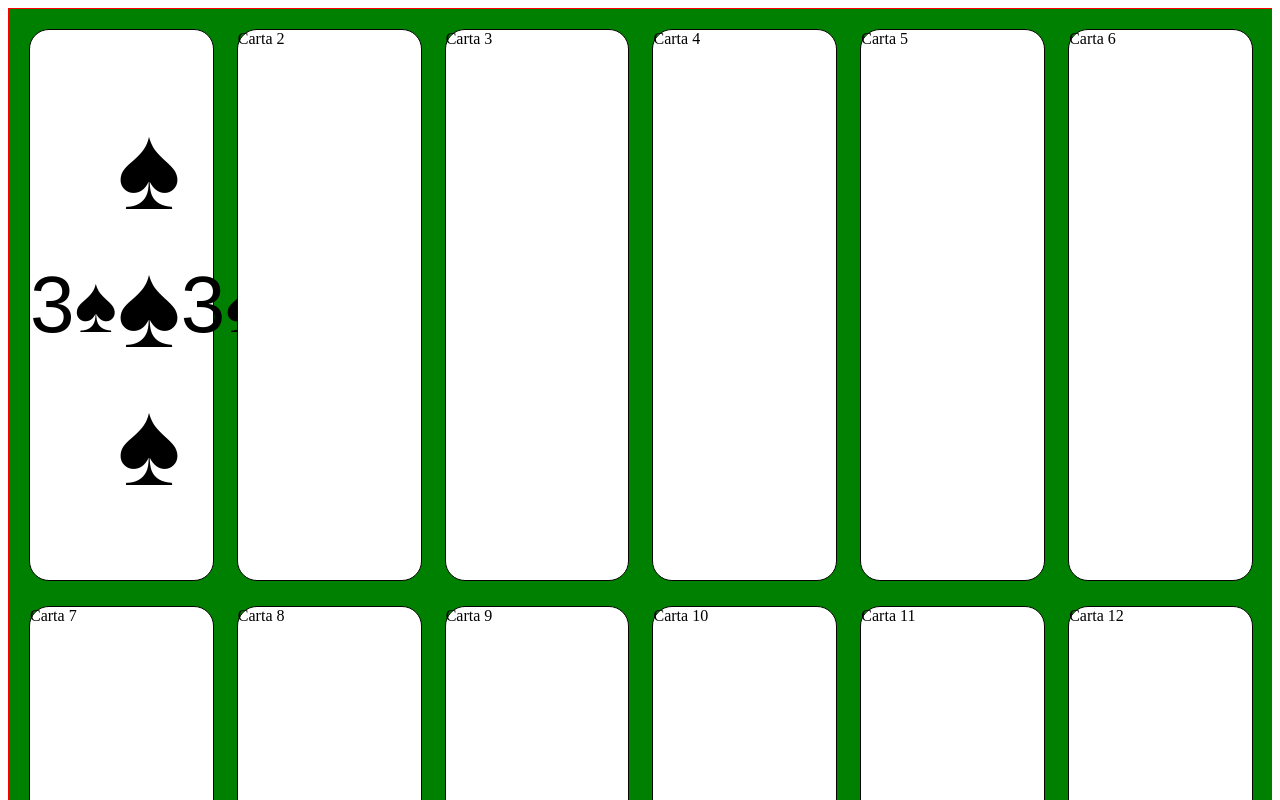
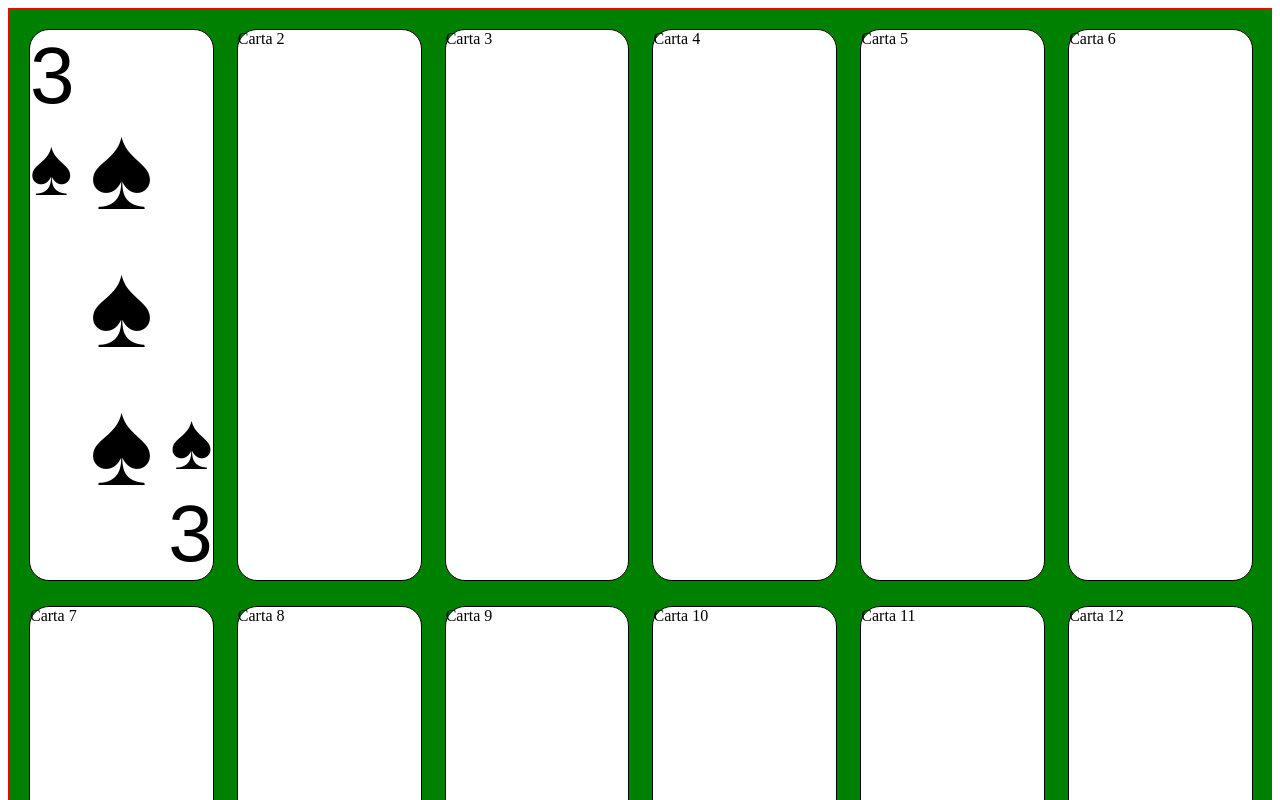
Before and after one commit to JuanMoraless/Baraja-Cartas, a plain HTML site: page index.html in a window 1280 px wide. Shown: the top 800 px of the page. Drawn offline with Linux system fonts and the light colour scheme.

Commit message:
modificacion del 3 y la pica

```diff
--- a/index.html
+++ b/index.html
@@ -9,9 +9,16 @@
     <body>
         <section id="area-cartas">
             <div class=" cartas " id="carta1">
-                <div class="izquierda">3♠</div>
+                <div class="wrapper">
+                  <div class="izquierda">3</div>
+                  <div class="izquierda1">♠</div>
+                  </div>
                 <div class="centro">♠ ♠ ♠</div>
-                <div>3♠</div>
+                <div class="wrapper1">
+                <div>3</div>
+                <div class="izquierda1">♠</div>
+            </div>
+            </div>
             </div>
             <div class=" cartas " id="carta2">Carta 2</div>
             <div class=" cartas " id="carta3">Carta 3</div>
--- a/style.css
+++ b/style.css
@@ -3,7 +3,7 @@ section#area-cartas {
     display: grid;
     width: 100%px;
     height: 100%px;
-    justify-content: ;
+    justify-content: center;
     grid-template-columns: repeat(6, 1fr);
     grid-template-rows: repeat(2, auto);
     gap: 25px;
@@ -16,7 +16,6 @@ section#area-cartas {
 .cartas{
     border: 1px solid rgb(4, 4, 4);
     border-radius: 20px;
-    min-width: 100px;
     background-color: white;
     width: 100%;
     height: 550px;
@@ -27,15 +26,22 @@ section#area-cartas {
     font-family:sans-serif;
     grid-template-columns: 1fr 1fr 1fr;
     font-size: 80px;
-    align-items: center;
     flex-wrap: wrap;
 
 }
-.izquierda{
+.wrapper {
     display: flex;
-    flex-direction: row;
+    flex-direction: column;
+  }
 
+.wrapper1{
+    display: flex;
+    flex-direction: column-reverse;
 }
+.wrapper1 div {
+    align-self: flex-end;
+  }
+
 
 .centro{
     display: flex;
```
